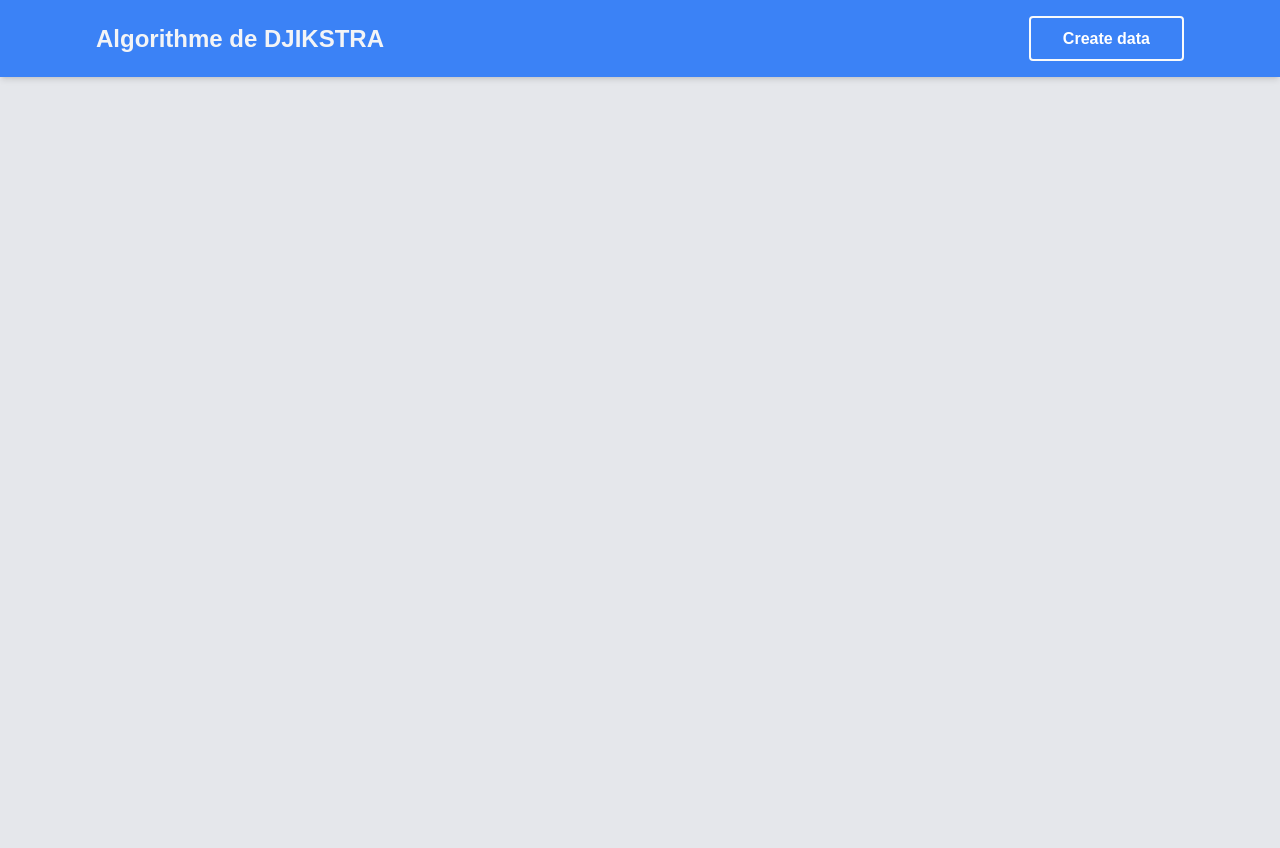
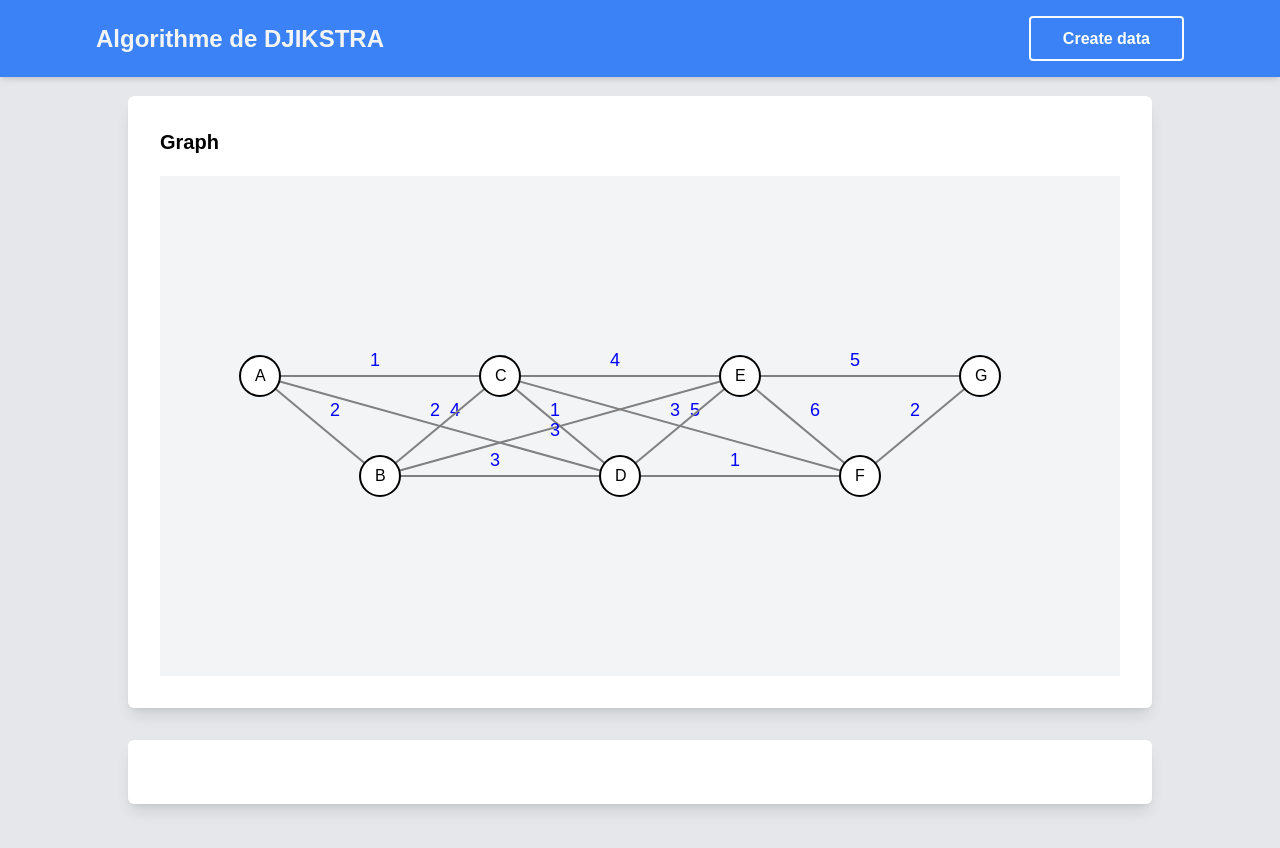
Before and after one commit to agapeJoshue/DJIKSTRA, a Next.js app: page / in a window 1280 px wide. Shown: the top 848 px of the page. Before the commit the page ends 800 px from the top, so only its background shows below. Built offline with nearby package versions, Linux system fonts and the light colour scheme.

Commit message:
Fix update

```diff
--- a/app/NewTable.tsx
+++ b/app/NewTable.tsx
@@ -7,6 +7,7 @@ import Dialog from './dialog'
 interface TableProps {
   entities: string[]
   data: newData[]
+  onSave: boolean
   showCriticsPath: (critics: string[]) => void
 }
 
@@ -20,7 +21,8 @@ interface colsUsed {
 const NewTable: React.FC<TableProps> = ({
   entities,
   data,
-  showCriticsPath
+  showCriticsPath,
+  onSave
 }) => {
   const [initData, setData] = useState<newData[]>(data)
 
@@ -196,6 +198,12 @@ const NewTable: React.FC<TableProps> = ({
   const [critics, setCritics] = useState<string[]>([])
   const [FromLast, setFrom] = useState<string>('')
   const [modal, setModalOpen] = useState(false)
+
+  useEffect(() => {
+    setCritics([])
+    setCols([])
+  }, [onSave])
+
   const nextStep = () => {
     const hasEmpty = verifyTable()
     if (hasEmpty) {
--- a/app/graph.tsx
+++ b/app/graph.tsx
@@ -5,9 +5,10 @@ import { newData } from './page'
 interface GraphProps {
   data: newData[]
   critics: string[]
+  onSave: boolean
 }
 
-const Graph: React.FC<GraphProps> = ({ data, critics }) => {
+const Graph: React.FC<GraphProps> = ({ data, critics, onSave }) => {
   const [graphData, setGraphData] = useState<newData[]>(data)
   const [Positions, setPositions] = useState<{
     [key: string]: { x: number; y: number }
@@ -17,6 +18,8 @@ const Graph: React.FC<GraphProps> = ({ data, critics }) => {
     setGraphData(data)
     generatePositions(data)
   }, [data])
+
+  useEffect(() => setNewCritics([]), [onSave])
 
   const [newCritics, setNewCritics] = useState(critics)
 
--- a/app/page.tsx
+++ b/app/page.tsx
@@ -15,26 +15,26 @@ export interface newData {
 }
 
 export default function Home () {
-  /* const [initData, setInitialData] = useState<newData[]>([
-    { debut: 'A', fin: 'B', delais: 2, editable: false },
-    { debut: 'A', fin: 'C', delais: 1, editable: false },
-    { debut: 'A', fin: 'D', delais: 4, editable: false },
-    { debut: 'B', fin: 'E', delais: 1, editable: false },
-    { debut: 'B', fin: 'D', delais: 3, editable: false },
-    { debut: 'B', fin: 'C', delais: 2, editable: false },
-    { debut: 'C', fin: 'E', delais: 4, editable: false },
-    { debut: 'C', fin: 'F', delais: 5, editable: false },
-    { debut: 'D', fin: 'C', delais: 3, editable: false },
-    { debut: 'D', fin: 'E', delais: 3, editable: false },
-    { debut: 'D', fin: 'F', delais: 1, editable: false },
-    { debut: 'E', fin: 'G', delais: 5, editable: false },
-    { debut: 'E', fin: 'F', delais: 6, editable: false },
-    { debut: 'F', fin: 'G', delais: 2, editable: false }
-  ]) */
+  const [initData, setInitialData] = useState<newData[]>([
+    { debut: 'A', fin: 'B', delais: 2 },
+    { debut: 'A', fin: 'C', delais: 1 },
+    { debut: 'A', fin: 'D', delais: 4 },
+    { debut: 'B', fin: 'E', delais: 1 },
+    { debut: 'B', fin: 'D', delais: 3 },
+    { debut: 'B', fin: 'C', delais: 2 },
+    { debut: 'C', fin: 'E', delais: 4 },
+    { debut: 'C', fin: 'F', delais: 5 },
+    { debut: 'D', fin: 'C', delais: 3 },
+    { debut: 'D', fin: 'E', delais: 3 },
+    { debut: 'D', fin: 'F', delais: 1 },
+    { debut: 'E', fin: 'G', delais: 5 },
+    { debut: 'E', fin: 'F', delais: 6 },
+    { debut: 'F', fin: 'G', delais: 2 }
+  ])
 
   const [model, setModel] = useState(false)
 
-  const [initData, setInitialData] = useState<newData[]>([])
+  //const [initData, setInitialData] = useState<newData[]>([])
 
   const [entities, setEntity] = useState<string[]>([])
 
@@ -42,7 +42,9 @@ export default function Home () {
     setInitialData(data)
   }
 
+  const [onSave, setOnSave] = useState(false);
   const saveData = () => {
+    setOnSave(!onSave)
     updateEntity()
     setModel(false)
   }
@@ -89,11 +91,12 @@ export default function Home () {
         <>
           <section className='bg-white p-8 rounded-md shadow-lg w-[80%] mx-auto mt-24'>
             <h2 className='font-bold text-xl mb-5'>Graph</h2>
-            <Graph data={initData} critics={critics} />
+            <Graph data={initData} critics={critics} onSave={onSave} />
           </section>
 
           <section className='bg-white p-8 rounded-md shadow-lg w-[80%] mx-auto mt-8'>
             <NewTable
+              onSave={onSave}
               entities={entities}
               data={initData}
               showCriticsPath={showCriticsPath}
```
